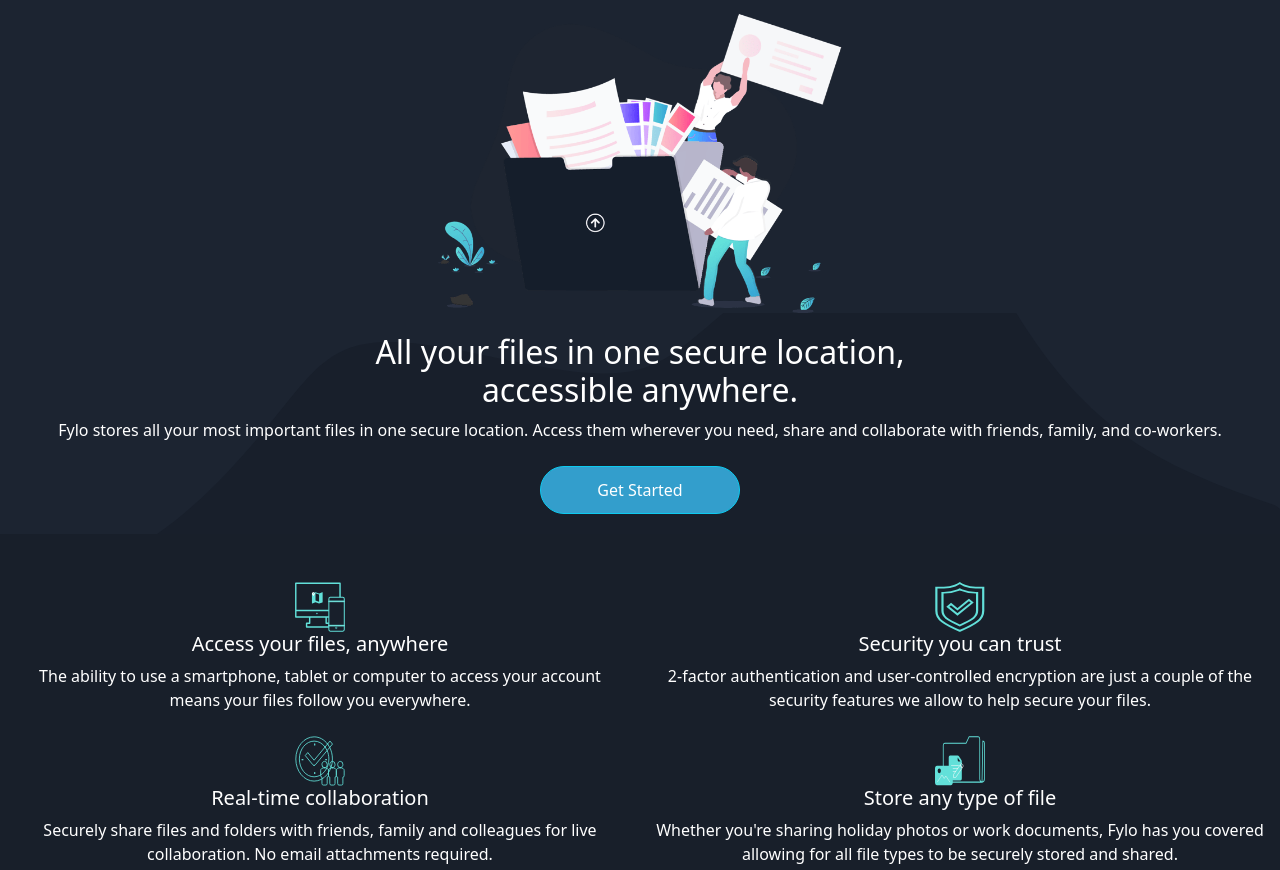
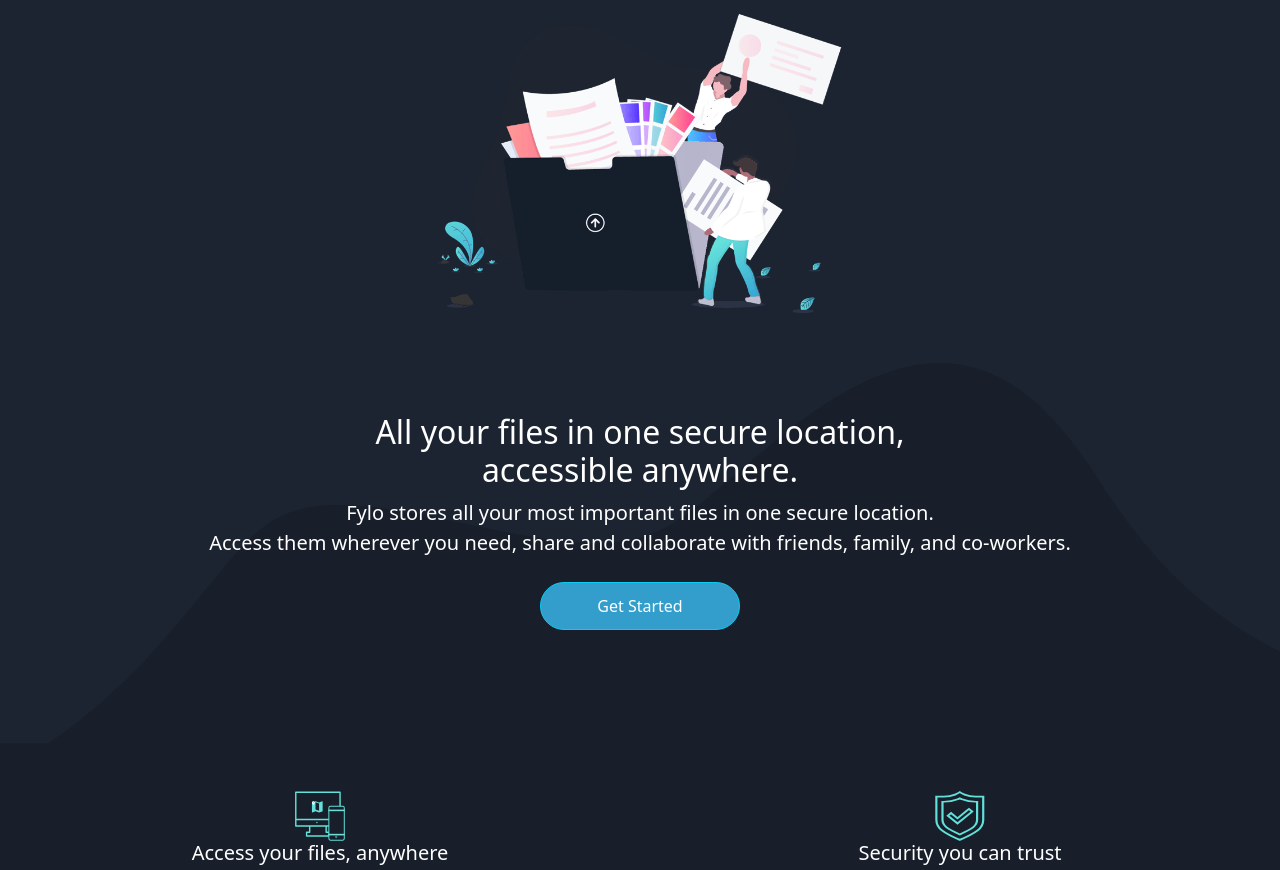
Before and after one commit to Daram-Tejasri/Web_project_Fylo, a plain HTML site: page web-project.html in a window 1280 px wide. Shown: the part 81-951 px from the top of the page. Drawn offline with nearby package versions, Linux system fonts and the light colour scheme.

Commit message:
Changed the alignment of background image

```diff
--- a/web-project.html
+++ b/web-project.html
@@ -43,22 +43,25 @@
             padding-right: 100px;
         }
         #section1{
-        padding: 20px;
-
         background-size:cover;
         background-position: center;
         background-repeat: no-repeat;
         background-color:  hsl(217, 28%, 15%);
-        /* margin-top: 100px; */
+        min-height: 480px;
+
       }
       @media (max-width: 768px) {
       #section1 {
         background-image: url(bg-curvy-mobile.svg);
+        padding-left: 20px;
+        padding-right: 20px;
       }
     }
     @media (min-width: 992px) {
       #section1 {
        background-image: url(bg-curvy-desktop.svg);
+       padding-top: 50px;
+        margin-top: 50px;
       }
     }
         #btn-start{
@@ -70,7 +73,6 @@
             margin-bottom: 0px;
         }
         #stay{
-
       font-size: 30px; /* Mobile default */
     }
         .icon-para{
@@ -100,6 +102,12 @@
         flex: 0 0 auto;
         width: 20%;
       }
+      }
+      #footer-main{
+         padding: 110px 0 50px;
+        position: relative;
+        z-index: 1;
+       /* margin-top: -90px; */
       }
       #mid-section{
             text-align: center;
@@ -158,12 +166,7 @@
             margin-top: -90px;
        }
     }
-      #footer-main{
-         padding: 110px 0 50px;
-        position: relative;
-        z-index: 1;
-       /* margin-top: -90px; */
-      }
+
       a{
         text-decoration: none;
         color:white;
@@ -199,14 +202,15 @@
     <img src="illustration-intro.png" alt="Image" class="img-fluid" style="max-height: 300px;">
 </div>
 <section class="text-center" id ="section1">
+  <div class="text-center" id="container1">
      <h2>All your files in one secure location,<br>accessible anywhere.</h2>
-     </div>
-     <p class="col mt-12 mb-4">
-      Fylo stores all your most important files in one secure location. Access them wherever you need, share and collaborate with friends, family, and co-workers.
+     <p class="col mt-12 mb-4" style="font-size: 20px;">
+      Fylo stores all your most important files in one secure location.<br>Access them wherever you need, share and collaborate with friends, family, and co-workers.
     </p>
     <button type="button" class="btn btn-info" id="btn-start">Get Started</button>
+    </div>
 </section>
-<section class="container-fluid py-5" style="background-color:  hsl(218, 28%, 13%);">
+<section class="container-fluid py-5" style="background-color:  hsl(218, 28%, 13%);margin-top: -100px;">
   <div class="row text-center">
     <div class="col-12 col-lg-6 mb-4">
       <div class="mb-4">
```
